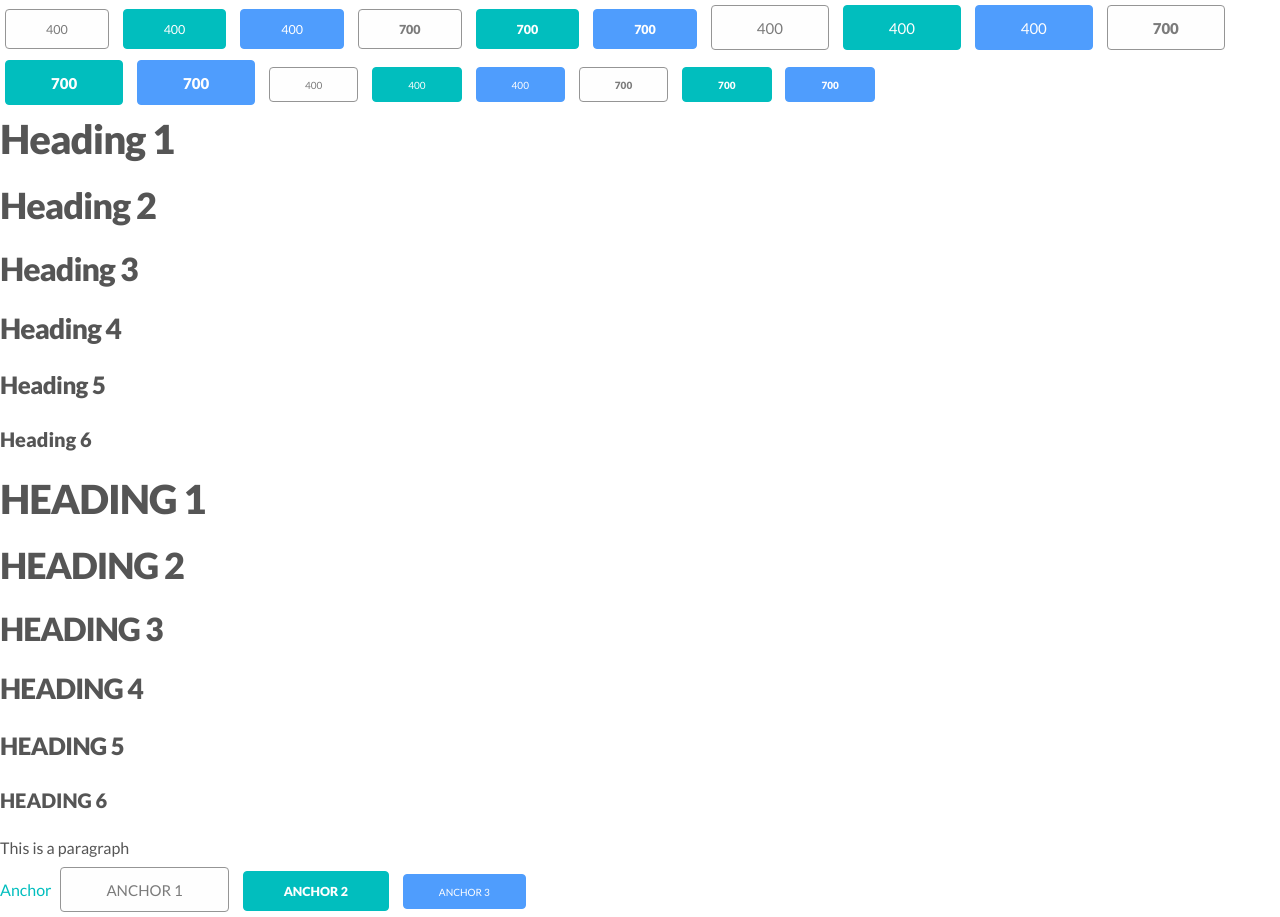
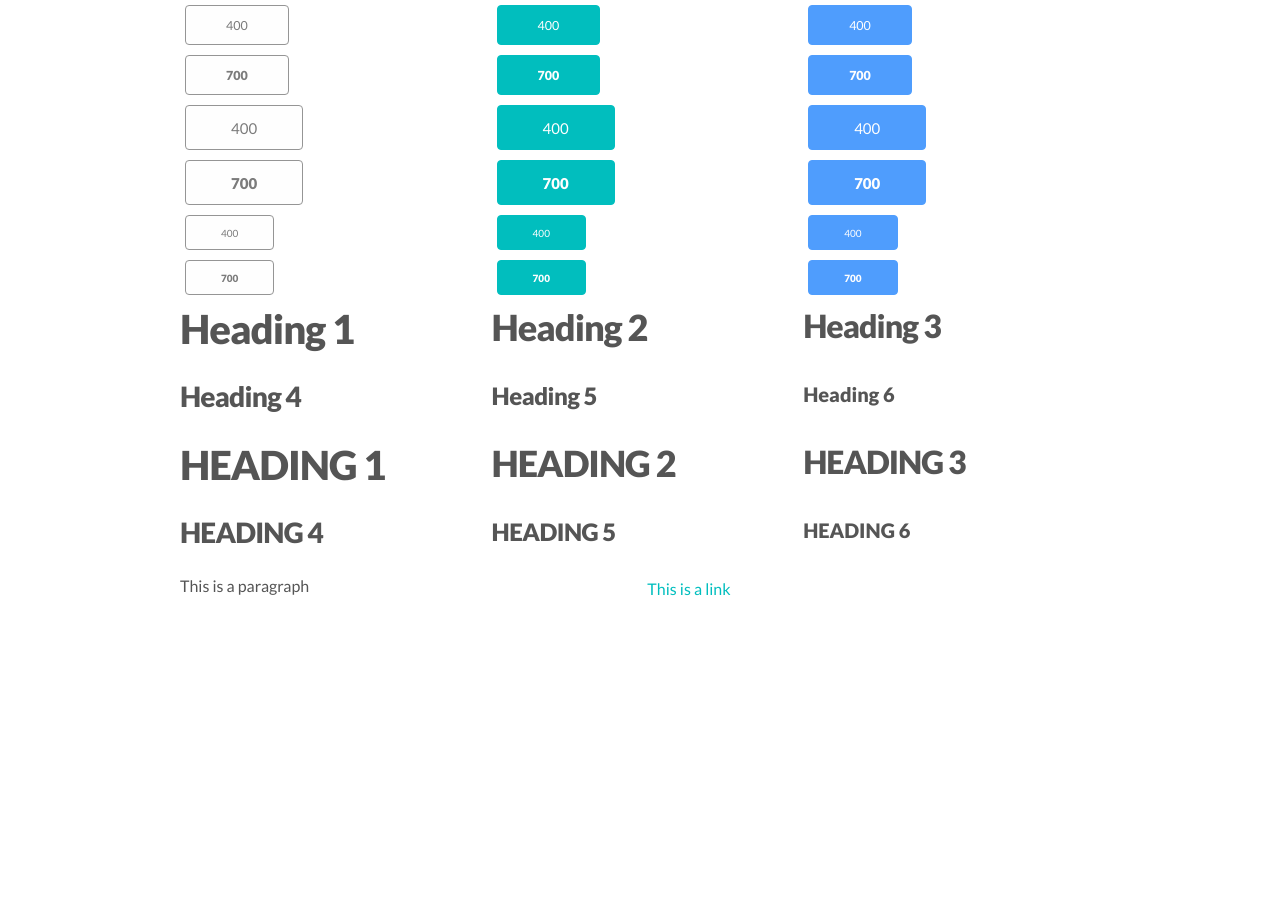
Before and after one commit to jagonzalr/StyleKit, a website: page index.html in a window 1280 px wide. After the commit the page ends 800 px from the top, so only its background shows below. Drawn offline with Linux system fonts and the light colour scheme; files that its build step writes are made by us from their sources.

Commit message:
initial grid system

```diff
--- a/index.html
+++ b/index.html
@@ -12,40 +12,126 @@
     <!-- endinject -->
   </head>
   <body>
-    <button class="sk-button">400</button>
-    <button class="sk-button primary">400</button>
-    <button class="sk-button secondary">400</button>
+    <div class="container">
+      <div class="row">
+        <div class="column column-4">
+          <button class="sk-button sk-center">400</button>
+        </div>
+        <div class="column column-4">
+          <button class="sk-button primary sk-center">400</button>
+        </div>
+        <div class="column column-4">
+          <button class="sk-button secondary sk-center">400</button>
+        </div>
+      </div>
+
+      <div class="row">
+        <div class="column column-4">
           <button class="sk-button sk-button-bold">700</button>
+        </div>
+        <div class="column column-4">
           <button class="sk-button sk-button-bold primary">700</button>
+        </div>
+        <div class="column column-4">
           <button class="sk-button sk-button-bold secondary">700</button>
+        </div>
+      </div>
+      <div class="row">
+        <div class="column column-4">
           <button class="sk-button sk-button-large">400</button>
+        </div>
+        <div class="column column-4">
           <button class="sk-button sk-button-large primary">400</button>
+        </div>
+        <div class="column column-4">
           <button class="sk-button sk-button-large secondary">400</button>
+        </div>
+      </div>
+      <div class="row">
+        <div class="column column-4">
           <button class="sk-button sk-button-bold sk-button-large">700</button>
+        </div>
+        <div class="column column-4">
           <button class="sk-button sk-button-bold sk-button-large primary">700</button>
+        </div>
+        <div class="column column-4">
           <button class="sk-button sk-button-bold sk-button-large secondary">700</button>
+        </div>
+      </div>
+      <div class="row">
+        <div class="column column-4">
           <button class="sk-button sk-button-small">400</button>
+        </div>
+        <div class="column column-4">
           <button class="sk-button sk-button-small primary">400</button>
+        </div>
+        <div class="column column-4">
           <button class="sk-button sk-button-small secondary">400</button>
+        </div>
+      </div>
+      <div class="row">
+        <div class="column column-4">
           <button class="sk-button sk-button-bold sk-button-small">700</button>
+        </div>
+        <div class="column column-4">
           <button class="sk-button sk-button-bold sk-button-small primary">700</button>
+        </div>
+        <div class="column column-4">
           <button class="sk-button sk-button-bold sk-button-small secondary">700</button>
+        </div>
+      </div>
+      <div class="row">
+        <div class="column column-4">
           <h1>Heading 1</h1>
+        </div>
+        <div class="column column-4">
           <h2>Heading 2</h2>
+        </div>
+        <div class="column column-4">
           <h3>Heading 3</h3>
+        </div>
+      </div>
+      <div class="row">
+        <div class="column column-4">
           <h4>Heading 4</h4>
+        </div>
+        <div class="column column-4">
           <h5>Heading 5</h5>
+        </div>
+        <div class="column column-4">
           <h6>Heading 6</h6>
+        </div>
+      </div>
+      <div class="row">
+        <div class="column column-4">
           <h1 class="sk-uppercase">Heading 1</h1>
+        </div>
+        <div class="column column-4">
           <h2 class="sk-uppercase">Heading 2</h2>
+        </div>
+        <div class="column column-4">
           <h3 class="sk-uppercase">Heading 3</h3>
+        </div>
+      </div>
+      <div class="row">
+        <div class="column column-4">
           <h4 class="sk-uppercase">Heading 4</h4>
+        </div>
+        <div class="column column-4">
           <h5 class="sk-uppercase">Heading 5</h5>
+        </div>
+        <div class="column column-4">
           <h6 class="sk-uppercase">Heading 6</h6>
+        </div>
+      </div>
+      <div class="row">
+        <div class="column column-6">
           <p>This is a paragraph</p>
-    <a href="#">Anchor</a>
-    <a href="#" class="sk-button sk-button-large">Anchor 1</a>
-    <a href="#" class="sk-button sk-button-bold primary">Anchor 2</a>
-    <a href="#" class="sk-button sk-button-small secondary">Anchor 3</a>
+        </div>
+        <div class="column column-6">
+          <a href="#">This is a link</a>
+        </div>
+      </div>
+    </div>
   </body>
 </html>
--- /dev/null
+++ b/sass/_grid.scss
@@ -0,0 +1,100 @@
+
+.container {
+  position: relative;
+  width: 100%;
+  max-width: 960px;
+  margin: 0 auto;
+  padding: 0 20px;
+  box-sizing: border-box;
+}
+.row, .column {
+  box-sizing: border-box;
+}
+
+.row:before, .row:after {
+  content: " ";
+  display: table;
+}
+
+.row:after {
+  clear:both;
+}
+
+.column {
+    position: relative;
+    float: left;
+}
+
+.column + .column {
+    margin-left: 1.6%;
+}
+
+.column-1 {
+    width: 6.86666666667%;
+}
+
+.column-2 {
+    width: 15.3333333333%;
+}
+
+.column-3 {
+    width: 23.8%;
+}
+
+.column-4 {
+    width: 32.2666666667%;
+}
+
+.column-5 {
+    width: 40.7333333333%;
+}
+
+.column-6 {
+    width: 49.2%;
+}
+
+.column-7 {
+    width: 57.6666666667%;
+}
+
+.column-8 {
+    width: 66.1333333333%;
+}
+
+.column-9 {
+    width: 74.6%;
+}
+
+.column-10 {
+    width: 83.0666666667%;
+}
+
+.column-11 {
+    width: 91.5333333333%;
+}
+
+.column-12 {
+    width: 100%;
+}
+
+@media only screen and (max-width: 550px) {
+    .column-1,
+    .column-2,
+    .column-3,
+    .column-4,
+    .column-5,
+    .column-6,
+    .column-7,
+    .column-8,
+    .column-9,
+    .column-10,
+    .column-11,
+    .column-12 {
+        width: auto;
+        float: none;
+    }
+
+    .column + .column {
+        margin-left: 0;
+    }
+}
--- a/sass/_utilities.scss
+++ b/sass/_utilities.scss
@@ -1,4 +1,5 @@
 
+.sk-center { text-align: center; }
 .sk-uppercase { text-transform: uppercase; }
 .sk-lowercase { text-transform: lowercase; }
 
--- a/sass/main.scss
+++ b/sass/main.scss
@@ -9,3 +9,4 @@
 @import "utilities";
 @import "typography";
 @import "button";
+@import "grid";
```
Also changed, not shown: css/main.css. Lines whose indentation alone changed are shown as unchanged.
